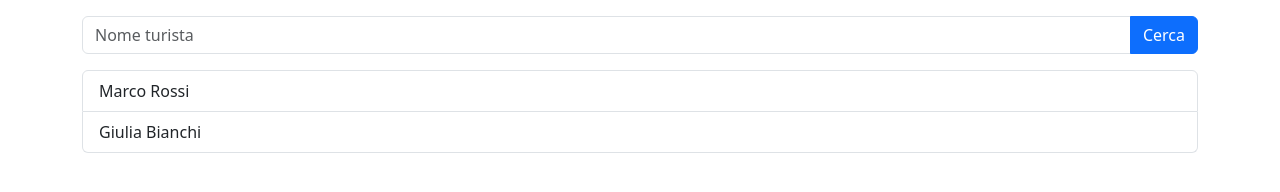
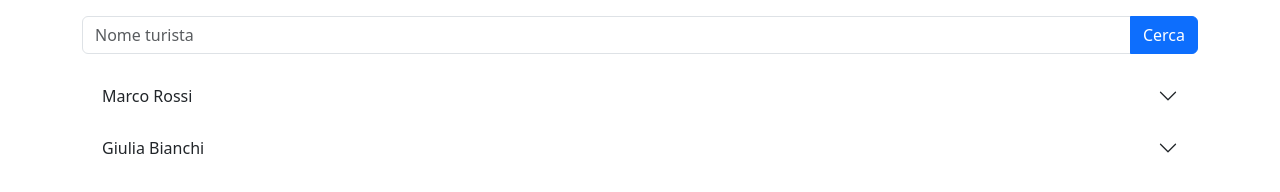
Before and after one commit to saverio-mandarano/bool-raod, a React (Vite) app: page /travels/1 in a window 1280 px wide. Shown: the part 486-678 px from the top of the page. Built offline with nearby package versions, Linux system fonts and the light colour scheme.

Commit message:
add searchbar con accordion

```diff
--- a/src/components/TravelerCard.jsx
+++ b/src/components/TravelerCard.jsx
@@ -1,21 +1,27 @@
-//importo usestate per avere var dinameche
-import { useState } from "react"
+const TravelerCard = ({ traveler }) => {
+  const collapseId = `collapse-${traveler.id}`;
+  return (
+    <div className="accordion">
+      <h2 className="accordion-header">
+        <button
+          className="accordion-button collapsed"
+          type="button"
+          data-bs-toggle="collapse"
+          data-bs-target={`#${collapseId}`}
+          aria-expanded="false"
+          aria-controls={collapseId}
+        >
+          {traveler.nome} {traveler.cognome}
+        </button>
+      </h2>
+      <div id={collapseId} className="accordion-collapse collapse ps-5">
+        <p>Data di nascita: {traveler.data_nascita}</p>
+        <p>Codice fiscale: {traveler.cf}</p>
+        <p>Cellulare: {traveler.telefono}</p>
+        <p>Email: {traveler.mail}</p>
+      </div>
+    </div>
+  );
+};
 
-const TravelerCard = ({ traveler }) => {
-    //imposto var di satao che gestisce il togle aperto chiuso
-    const [isOpen, SetIsOpen] = useState(false)
-
-    return (
-        //aggiungo onclick al mio li per settare il il NOT var di stato
-        <li onClick={() => SetIsOpen(!isOpen)} className="list-group-item">{traveler.nome} {traveler.cognome}
-            {isOpen && <ul className="list-group">
-                <li className="list-group-item">Data di nascita: {traveler.data_nascita}</li>
-                <li className="list-group-item">Codice fiscale: {traveler.cf}</li>
-                <li className="list-group-item">Cellulare: {traveler.telefono}</li>
-                <li className="list-group-item">e-Mail: {traveler.mail}</li>
-            </ul>}
-        </li>// conditionl rendering se isOpen é true mostra il contenuto
-    )
-}
-
-export default TravelerCard
+export default TravelerCard;
--- a/src/pages/TravelPage.jsx
+++ b/src/pages/TravelPage.jsx
@@ -9,15 +9,17 @@ import TravelerCard from "../components/TravelerCard";
 
 function TravelPage() {
   //imposto var di stato che mi ritorna input utente
-  const [inputData, setInputData] = useState('')
+  const [inputData, setInputData] = useState("");
   //ricavo id dimanico usando params
   const { id } = useParams();
   //definisco viaggio usando id dinamico e metodo find per ciclare arrai viaggi finche non trovo quello con il medesimo id del mio url
   const travel = travels.find((t) => t.id === Number(id));
   //uso metodo filter per tornare un array filtrato che contenga nomi o parti di nomi in comune sia con il mio array di partenza sia con l'input della searchbar
-  const filteredTraveler = travel.partecipanti.filter(p => p.nome.toLocaleLowerCase().includes(inputData.toLocaleLowerCase())
-  || //normalizzo sia il nome che pesco da array sia quello che arriva da input con .tolowercase(), uso operatore logico OR || per inludere anche il cognome nella ricerca
-  p.cognome.toLocaleLowerCase().includes(inputData.toLocaleLowerCase()))
+  const filteredTraveler = travel.partecipanti.filter(
+    (p) =>
+      p.nome.toLocaleLowerCase().includes(inputData.toLocaleLowerCase()) || //normalizzo sia il nome che pesco da array sia quello che arriva da input con .tolowercase(), uso operatore logico OR || per inludere anche il cognome nella ricerca
+      p.cognome.toLocaleLowerCase().includes(inputData.toLocaleLowerCase()),
+  );
 
   return (
     //card dettaglio viaggio
@@ -53,7 +55,8 @@ function TravelPage() {
 
       {/* search bar per filtraggio turisti */}
       <div className="input-group mb-3 mt-5">
-        <input onChange={(e) => setInputData(e.target.value)} //uso onchage per avere dinamicamente input utente, lo passo alla funzione di setter che mi cambia dimanicamente il mio inputData
+        <input
+          onChange={(e) => setInputData(e.target.value)} //uso onchage per avere dinamicamente input utente, lo passo alla funzione di setter che mi cambia dimanicamente il mio inputData
           type="text"
           className="form-control"
           placeholder="Nome turista"
@@ -64,7 +67,7 @@ function TravelPage() {
           Cerca
         </button>
       </div>
-      <ul className="list-group mb-5">
+      <div className="accordion mb-5" id="travelersAccordion">
         {filteredTraveler.map(
           (
             partecipante, //mappo array partecipanti contenuto nel travel trovato dal find per render lista pareticmapti
@@ -72,7 +75,7 @@ function TravelPage() {
             <TravelerCard key={partecipante.id} traveler={partecipante} />
           ),
         )}
-      </ul>
+      </div>
     </div>
   );
 }
```
Also changed, not shown: src/main.jsx (+6 -7 lines).
